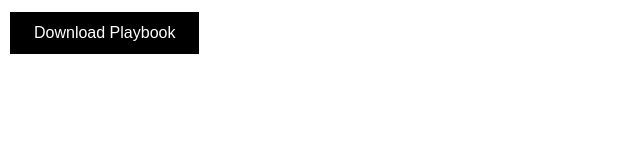
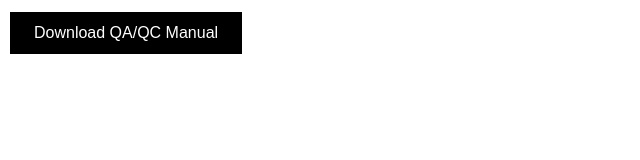
Before and after one commit to nimmigopan/download-QA-QC-Manual, a plain HTML site: page index.html in a window 1280 px wide. Shown: the whole page, without its empty margins (0-640 px from the left). Drawn offline with Linux system fonts and the light colour scheme.

Commit message:
Update index.html

```diff
--- a/index.html
+++ b/index.html
@@ -8,7 +8,7 @@
 </head>
 <body>
 
-<button class="button" onclick="downloadPDF()">Download Playbook</button>
+<button class="button" onclick="downloadPDF()">Download QA/QC Manual</button>
 
 <script src="script.js"></script>
 
```
